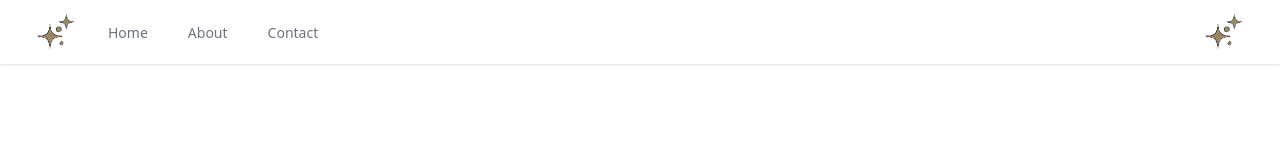
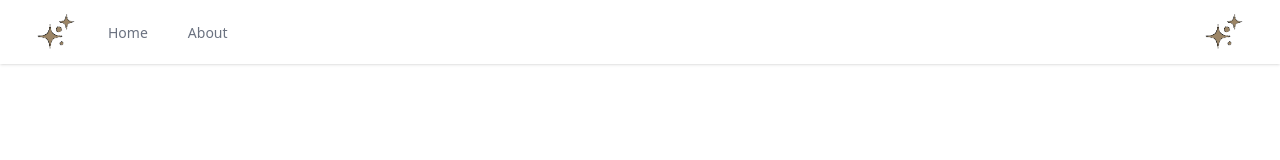
Before and after one commit to callan321/ignite-life-frontend, a Next.js app: page / in a window 1280 px wide. Shown: the top 160 px of the page. Built offline with nearby package versions, Linux system fonts and the light colour scheme.

Commit message:
Updated Tabs

```diff
--- a/src/app/layout.tsx
+++ b/src/app/layout.tsx
@@ -5,10 +5,9 @@ import NavBar from "@/components/NavBar";
 
 const inter = Inter({subsets: ["latin"]});
 
-const items = [
+const tabs = [
     {name: 'Home', link: '/'},
     {name: 'About', link: '/about'},
-    {name: 'Contact', link: '/contact'},
 ];
 
 export const metadata: Metadata = {
@@ -26,7 +25,7 @@ export default function RootLayout({
 
         <body>
         <main className="flex min-h-screen flex-col items-center justify-between">
-            <NavBar items={items}/>
+            <NavBar tabs={tabs}/>
             <div className={inter.className}>{children}</div>
         </main>
         </body>
--- a/src/components/NavBar.tsx
+++ b/src/components/NavBar.tsx
@@ -1,18 +1,18 @@
 'use client'
 
-import {BellIcon, Bars3Icon, XMarkIcon} from '@heroicons/react/24/outline'
+import {Bars3Icon, XMarkIcon} from '@heroicons/react/24/outline'
 import Link from "next/link";
 import {useState} from "react";
 import Favicon from "@/components/Favicon";
 
 type NavBarProps = {
-    items: {
+    tabs: {
         name: string;
         link: string
     }[];
 };
 
-export default function NavBar({items}: NavBarProps) {
+export default function NavBar({tabs}: NavBarProps) {
     // const router = useRouter();
     const [isOpen, setIsOpen] = useState(false);
 
@@ -41,19 +41,17 @@ export default function NavBar({items}: NavBarProps) {
                         </div>
                         <div className="hidden sm:ml-6 sm:flex sm:space-x-8">
 
-                            {items.map((item) => {
+                            {tabs.map((tab) => {
                                 const isActive = false;
                                 return (
-                                    <Link key={item.name} href={item.link} passHref
-
+                                    <Link key={tab.name} href={tab.link} passHref
                                           className={
                                               isActive
                                                   ? "inline-flex items-center border-b-2 border-indigo-500 px-1 pt-1 text-sm font-medium text-gray-900"
                                                   : "inline-flex items-center border-b-2 border-transparent px-1 pt-1 text-sm font-medium text-gray-500 hover:border-gray-300 hover:text-gray-700"
                                           }
                                     >
-                                        {item.name}
-
+                                        {tab.name}
                                     </Link>
                                 );
                             })}
@@ -71,21 +69,17 @@ export default function NavBar({items}: NavBarProps) {
             {isOpen && (
                 <nav className="sm:hidden">
                     <div className="space-y-1 pb-4 pt-2">
-                        {items.map((item) => {
+                        {tabs.map((tab) => {
                             const isActive = false;
                             return (
-                                <Link key={item.name} href={item.link} passHref
-
+                                <Link key={tab.name} href={tab.link} passHref
                                       className={
                                           isActive
                                               ? "block border-l-4 border-indigo-500 bg-indigo-50 py-2 pl-3 pr-4 text-base font-medium text-indigo-700"
                                               : "block border-l-4 border-transparent py-2 pl-3 pr-4 text-base font-medium text-gray-500 hover:border-gray-300 hover:bg-gray-50 hover:text-gray-700"
                                       }
                                 >
-
-
-                                    {item.name}
-
+                                    {tab.name}
                                 </Link>
                             );
                         })}
```
